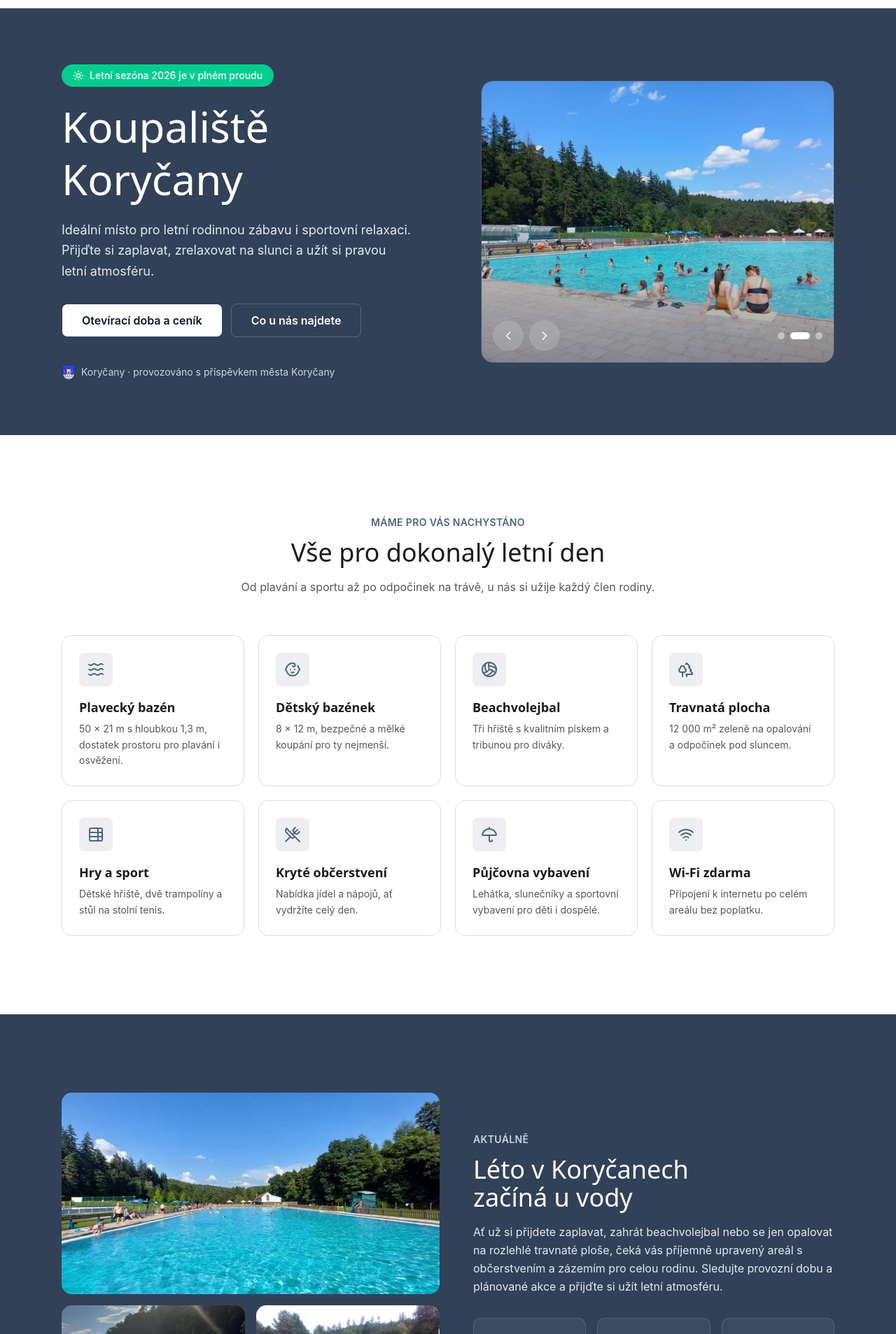
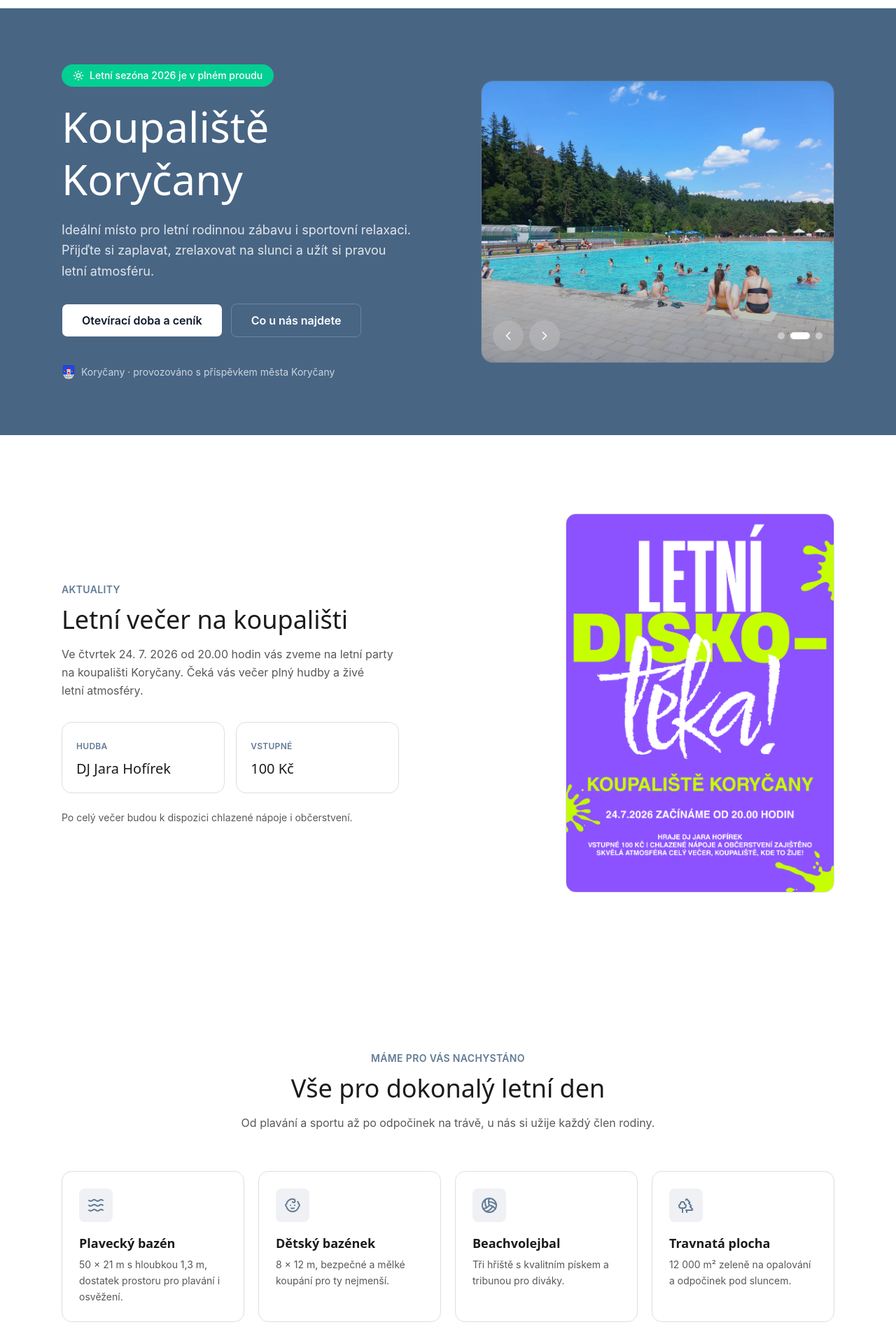
Before and after one commit to mirmachynka/koupaliste-korycany.cz, a React (Vite) app: page / in a window 1280 px wide. Shown: the part 53-1960 px from the top of the page at 70% size. Built offline with nearby package versions, Linux system fonts and the light colour scheme; a web font is replaced by a local one.

Commit message:
Add new aktuality section

```diff
--- a/components/contact-footer.tsx
+++ b/components/contact-footer.tsx
@@ -2,7 +2,7 @@ import { Waves } from "lucide-react"
 
 export function ContactFooter() {
   return (
-    <footer className="bg-slate-700 py-10">
+    <footer className="bg-[#486584] py-10">
       <div className="mx-auto max-w-6xl px-4 md:px-6">
         <div className="flex flex-col items-center justify-between gap-6 sm:flex-row">
           <div className="flex items-center gap-2.5">
@@ -16,6 +16,7 @@ export function ContactFooter() {
 
           <nav className="flex flex-wrap justify-center gap-x-6 gap-y-2">
             {[
+              { href: "#aktuality", label: "Aktuality" },
               { href: "#nabidka", label: "Nabídka" },
               { href: "#cenik", label: "Ceník" },
               { href: "#otviraci-doba", label: "Otevírací doba" },
--- a/components/gallery-section.tsx
+++ b/components/gallery-section.tsx
@@ -2,7 +2,7 @@ import { galleryImages } from "@/lib/site-images"
 
 export function GallerySection() {
   return (
-    <section className="bg-slate-700 py-20 md:py-28">
+    <section className="bg-[#486584] py-20 md:py-28">
       <div className="mx-auto max-w-6xl px-4 md:px-6">
         <div className="grid gap-6 lg:grid-cols-2 lg:items-center">
           <div className="order-2 grid grid-cols-2 gap-4 lg:order-1">
@@ -24,13 +24,13 @@ export function GallerySection() {
           </div>
 
           <div className="order-1 lg:order-2 lg:pl-6">
-            <span className="text-sm font-semibold uppercase tracking-wide text-slate-300">
-              Aktuálně
+            <span className="text-sm font-semibold uppercase tracking-wide text-white/72">
+              Areál
             </span>
             <h2 className="mt-3 font-heading text-3xl font-700 text-balance text-white md:text-4xl">
               Léto v Koryčanech začíná u vody
             </h2>
-            <p className="mt-4 text-slate-200 leading-relaxed text-pretty">
+            <p className="mt-4 leading-relaxed text-pretty text-white/84">
               Ať už si přijdete zaplavat, zahrát beachvolejbal nebo se jen opalovat na rozlehlé travnaté ploše,
               čeká vás příjemně upravený areál s občerstvením a zázemím pro celou rodinu. Sledujte provozní dobu
               a plánované akce a přijďte si užít letní atmosféru.
@@ -54,7 +54,7 @@ export function GallerySection() {
                   >
                     {stat.value}
                   </dt>
-                  <dd className="flex min-h-[2.5rem] items-center justify-center text-xs text-slate-300">
+                  <dd className="flex min-h-[2.5rem] items-center justify-center text-xs text-white/72">
                     {stat.label}
                   </dd>
                 </div>
--- a/components/hero-section.tsx
+++ b/components/hero-section.tsx
@@ -15,7 +15,7 @@ export function HeroSection() {
   }, [next])
 
   return (
-    <section className="overflow-hidden bg-slate-700 text-white">
+    <section className="overflow-hidden bg-[#486584] text-white">
       <div className="mx-auto max-w-6xl px-4 py-16 md:px-6 md:py-20">
         <div className="grid gap-10 lg:grid-cols-[1.05fr_0.95fr] lg:items-center">
           <div>
@@ -28,7 +28,7 @@ export function HeroSection() {
               Koupaliště Koryčany
             </h1>
 
-            <p className="mt-5 max-w-xl text-lg leading-relaxed text-pretty text-slate-200">
+            <p className="mt-5 max-w-xl text-lg leading-relaxed text-pretty text-white/84">
               Ideální místo pro letní rodinnou zábavu i sportovní relaxaci. Přijďte si zaplavat, zrelaxovat na
               slunci a užít si pravou letní atmosféru.
             </p>
@@ -49,7 +49,7 @@ export function HeroSection() {
               />
             </div>
 
-            <div className="mt-10 flex items-center gap-2 text-sm text-slate-300">
+            <div className="mt-10 flex items-center gap-2 text-sm text-white/72">
               <img
                 src="/logo.png"
                 alt="Logo Koupaliště Koryčany"
@@ -59,7 +59,7 @@ export function HeroSection() {
             </div>
           </div>
 
-          <div className="relative overflow-hidden rounded-3xl border border-white/12 bg-slate-800/28">
+          <div className="relative overflow-hidden rounded-3xl border border-white/12 bg-[#3d5671]/30">
             <div className="relative aspect-[4/3] sm:aspect-[5/4]">
               {heroSlides.map((slide, i) => (
                 <img
@@ -71,7 +71,7 @@ export function HeroSection() {
                   }`}
                 />
               ))}
-              <div className="absolute inset-0 bg-gradient-to-t from-slate-800/45 via-slate-800/10 to-transparent" />
+              <div className="absolute inset-0 bg-gradient-to-t from-[#2f4257]/42 via-[#2f4257]/10 to-transparent" />
             </div>
 
             <div className="absolute inset-x-0 bottom-0 flex items-center justify-between gap-4 p-4">
--- a/components/hours-section.tsx
+++ b/components/hours-section.tsx
@@ -31,7 +31,7 @@ export function HoursSection() {
                 key={item.dates}
                 className={`flex items-center justify-between gap-4 rounded-2xl border px-6 py-5 ${
                   item.highlight
-                    ? "border-slate-700 bg-slate-700 text-white"
+                    ? "border-[#486584] bg-[#486584] text-white"
                     : "border-border bg-white text-foreground"
                 }`}
               >
--- /dev/null
+++ b/components/news-section.tsx
@@ -0,0 +1,44 @@
+export function NewsSection() {
+  return (
+    <section id="aktuality" className="scroll-mt-20 bg-white py-20 md:py-28">
+      <div className="mx-auto max-w-6xl px-4 md:px-6">
+        <div className="grid gap-8 lg:grid-cols-[0.9fr_1.1fr] lg:items-center">
+          <div>
+            <span className="text-sm font-semibold uppercase tracking-wide text-primary">Aktuality</span>
+            <h2 className="mt-3 font-heading text-3xl font-700 text-balance text-foreground md:text-4xl">
+              Letní večer na koupališti
+            </h2>
+            <p className="mt-4 max-w-lg leading-relaxed text-muted-foreground text-pretty">
+              Ve čtvrtek 24. 7. 2026 od 20.00 hodin vás zveme na letní party na koupališti Koryčany. Čeká vás
+              večer plný hudby a živé letní atmosféry.
+            </p>
+
+            <div className="mt-8 grid gap-4 sm:grid-cols-2">
+              <div className="rounded-2xl border border-border bg-card p-5">
+                <span className="text-xs font-semibold uppercase tracking-wide text-primary">Hudba</span>
+                <p className="mt-2 font-heading text-xl font-700 text-foreground">DJ Jara Hofírek</p>
+              </div>
+
+              <div className="rounded-2xl border border-border bg-card p-5">
+                <span className="text-xs font-semibold uppercase tracking-wide text-primary">Vstupné</span>
+                <p className="mt-2 font-heading text-xl font-700 text-foreground">100 Kč</p>
+              </div>
+            </div>
+
+            <ul className="mt-6 space-y-2 text-sm leading-relaxed text-muted-foreground">
+              <li>Po celý večer budou k dispozici chlazené nápoje i občerstvení.</li>
+            </ul>
+          </div>
+
+          <div className="flex justify-center lg:justify-end">
+            <img
+              src="/image5.png"
+              alt="Aktuální plakát k akci na koupališti Koryčany"
+              className="w-full max-w-sm rounded-2xl border border-border object-cover"
+            />
+          </div>
+        </div>
+      </div>
+    </section>
+  )
+}
--- a/components/site-header.tsx
+++ b/components/site-header.tsx
@@ -3,6 +3,7 @@ import { Waves, Menu, X } from "lucide-react"
 import { Button } from "@/components/ui/button"
 
 const links = [
+  { href: "#aktuality", label: "Aktuality" },
   { href: "#nabidka", label: "Nabídka" },
   { href: "#cenik", label: "Ceník" },
   { href: "#otviraci-doba", label: "Otevírací doba" },
--- a/src/App.tsx
+++ b/src/App.tsx
@@ -4,6 +4,7 @@ import { ContactSection } from "@/components/contact-section"
 import { GallerySection } from "@/components/gallery-section"
 import { HeroSection } from "@/components/hero-section"
 import { HoursSection } from "@/components/hours-section"
+import { NewsSection } from "@/components/news-section"
 import { PricingSection } from "@/components/pricing-section"
 import { SiteHeader } from "@/components/site-header"
 
@@ -13,6 +14,7 @@ export default function App() {
       <SiteHeader />
       <main>
         <HeroSection />
+        <NewsSection />
         <AmenitiesSection />
         <GallerySection />
         <PricingSection />
--- a/src/globals.css
+++ b/src/globals.css
@@ -246,18 +246,18 @@
   --card-foreground: oklch(0.22 0 0);
   --popover: oklch(1 0 0);
   --popover-foreground: oklch(0.22 0 0);
-  --primary: oklch(0.5 0.05 252);
+  --primary: oklch(0.57 0.05 252);
   --primary-foreground: oklch(0.985 0.002 255);
   --secondary: oklch(0.97 0 0);
   --secondary-foreground: oklch(0.22 0 0);
   --muted: oklch(0.97 0 0);
   --muted-foreground: oklch(0.46 0 0);
-  --accent: oklch(0.47 0.05 236);
+  --accent: oklch(0.54 0.05 236);
   --accent-foreground: oklch(0.985 0.002 255);
   --destructive: oklch(0.577 0.245 27.325);
   --border: oklch(0.9 0 0);
   --input: oklch(0.9 0 0);
-  --ring: oklch(0.5 0.05 252);
+  --ring: oklch(0.57 0.05 252);
   --chart-1: oklch(0.87 0 0);
   --chart-2: oklch(0.556 0 0);
   --chart-3: oklch(0.439 0 0);
```
Also changed, not shown: public/image5.png (added), 6 other files (tests, documents, lock files or other folders).
